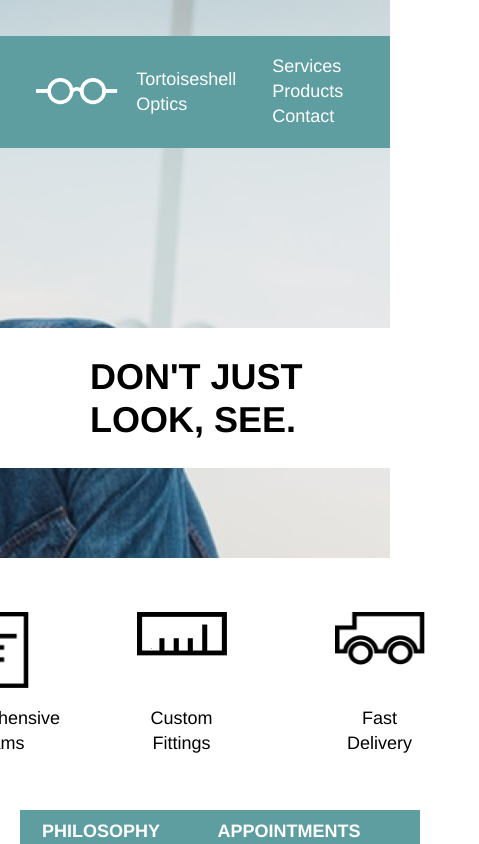
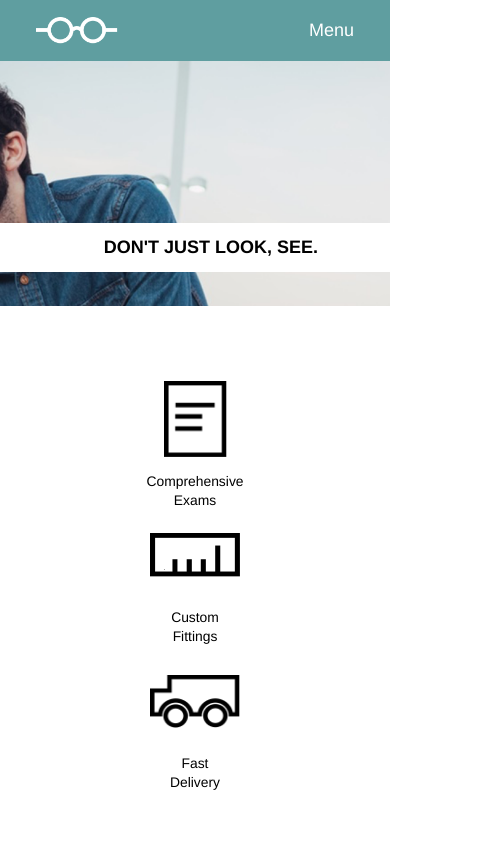
Before and after one commit to yufeng8/Tortoiseshell-Optics, a plain HTML site: page index.html in a window 390 px wide. Shown: the top 844 px of the page, 479 px wide, since content can reach past the window. Drawn offline with Linux system fonts and the light colour scheme.

Commit message:
Final Commit

```diff
--- a/index.html
+++ b/index.html
@@ -20,6 +20,9 @@
               <li>Products</li>
               <li>Contact</li>
             </ul>
+            <ul class="menu">
+              <li>Menu</li>
+            </ul>
           </nav>
         </div>
         <div class="reminder">
@@ -32,7 +35,7 @@
       <div class="items">
         <div class="item paper">
           <img src="resources/images/paper-icon.png" />
-          <p>Comprehensive Exams</p>
+          <p>Comprehensive<br>Exams</p>
         </div>
         <div class="item ruler">
           <img src="resources/images/ruler-icon.png" />
--- a/resources/css/style.css
+++ b/resources/css/style.css
@@ -49,6 +49,10 @@ nav ul {
   margin: 1rem auto;
 }
 
+.menu {
+  display: none;
+}
+
 li {
   color: white;
   padding-left: 2rem;
@@ -71,7 +75,7 @@ li {
   right: -2rem;
 }
 
- .items {
+.items {
   display: flex;
   justify-content: center;
   margin: 3rem auto;
@@ -142,3 +146,100 @@ footer img {
   background-color: azure;
   padding-right: 1rem;
 }
+
+@media only screen and (max-width: 1024px) {
+  .company {
+    height: 22rem;
+    padding-top: 0;
+  }
+
+  .company .header {
+    margin-top: 0;
+  }
+
+  .company .reminder {
+    margin-top: 5rem;
+  }
+
+  .company h1 {
+    padding: 0.75rem 4rem;
+    font-size: 1.33rem;
+    right: 2rem;
+  }
+}
+
+@media only screen and (max-width: 470px) {
+  .company {
+    height: 17rem;
+  }
+
+  .company .reminder {
+    margin-top: 9rem;
+  }
+
+  .reminder h1 {
+    font-size: 1rem;
+    width: 100%;
+    right: 0;
+    text-align: right;
+  }
+
+  .company span {
+    display: none;
+  }
+
+  nav ul {
+    display: none;
+  }
+
+  .menu {
+    display: block;
+    text-align: center;
+  }
+
+  .items {
+    margin: 3.77rem auto;
+    flex-direction: column;
+  }
+
+  .item {
+    margin-bottom: 1.54rem auto;
+    justify-content: space-around;
+  }
+
+  .item img {
+    margin: 0 auto;
+  }
+
+  .item p {
+    font-size: 0.77rem;
+  }
+
+  .categories {
+    flex-wrap: wrap;
+    margin-bottom: 1rem;
+  }
+
+  .category {
+    width: 100%;
+    margin: 0 auto 4rem auto;
+  }
+
+  .category span {
+    text-align: center;
+    width: 100%;
+  }
+
+  .category p {
+    font-size: 0.77rem;
+  }
+
+  footer span {
+    display: none;
+  }
+
+  footer img {
+    padding-right: 0;
+    margin: 0 auto;
+  }
+}
```
